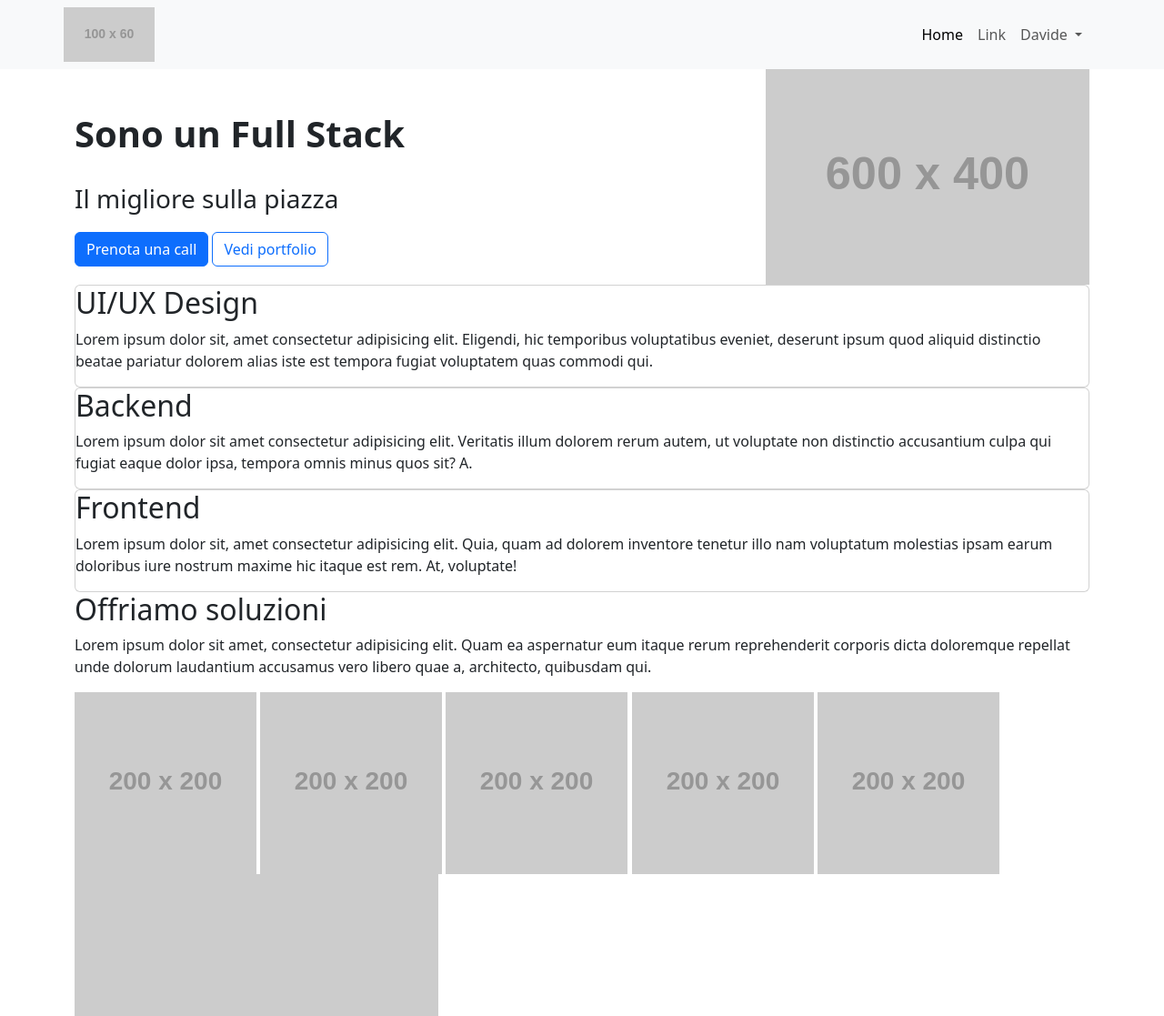
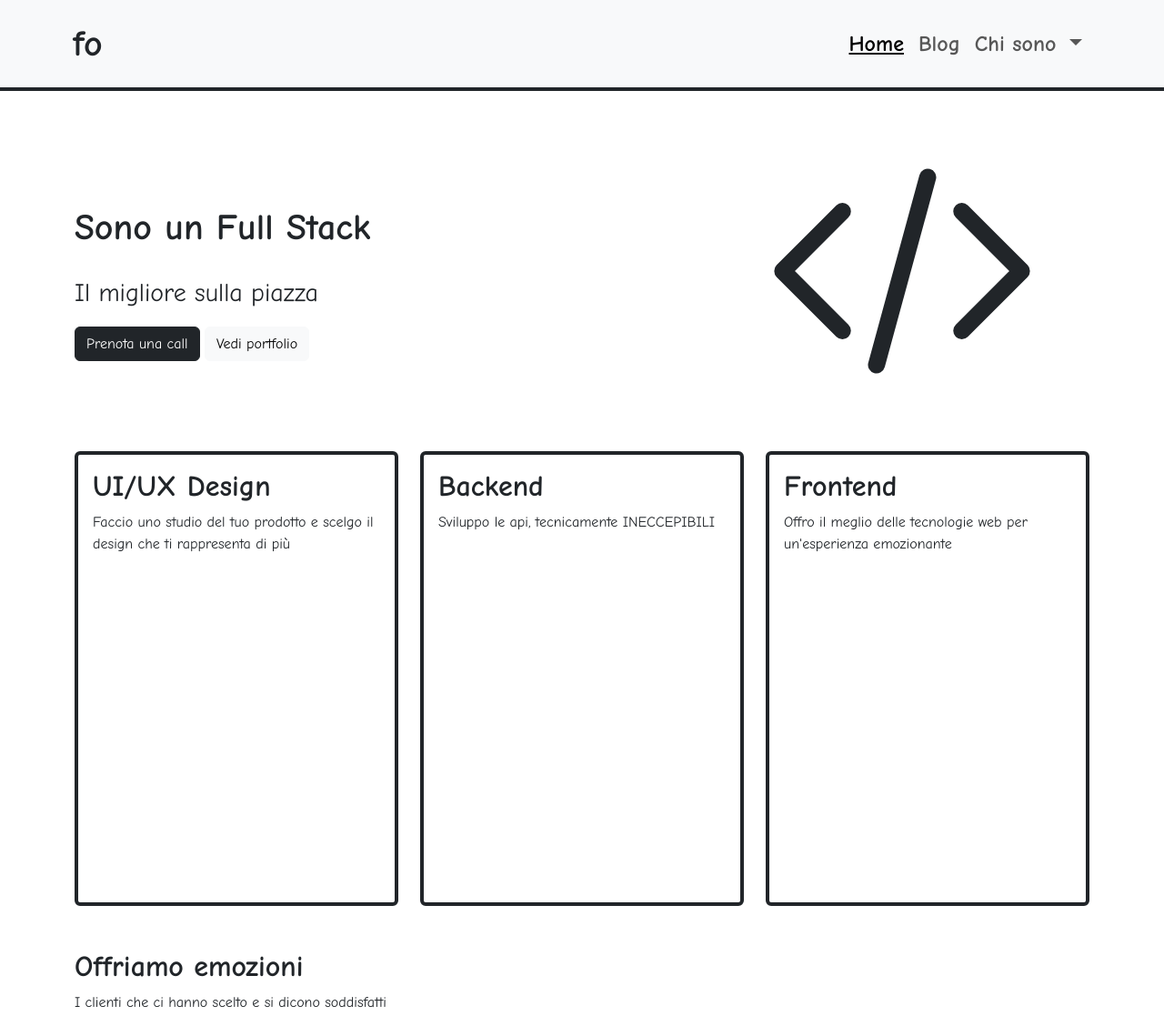
Before and after one commit to frncscrlnd/Downloads, a plain HTML site: page index.html in a window 1280 px wide. Shown: the top 1117 px of the page at 91% size. Drawn offline with nearby package versions, Linux system fonts and the light colour scheme; placeholder pictures from the web are drawn by us.

Commit message:
consegna

```diff
--- a/index.html
+++ b/index.html
@@ -6,36 +6,62 @@
     <!-- bootstrap cdn -->
     <link href="https://cdn.jsdelivr.net/npm/bootstrap@5.3.8/dist/css/bootstrap.min.css" rel="stylesheet"
         integrity="sha384-sRIl4kxILFvY47J16cr9ZwB07vP4J8+LH7qKQnuqkuIAvNWLzeN8tE5YBujZqJLB" crossorigin="anonymous">
-    <title>Document</title>
+    <title>Portfolio</title>
     <!-- normalize css cdn -->
     <link rel="stylesheet" href="https://cdn.jsdelivr.net/npm/normalize.css@8.0.1/normalize.min.css" />
+    <!-- icon -->
+     <link rel="icon" href="assets/dev.ico">
+    <!-- font -->
+    <link rel="preconnect" href="https://fonts.googleapis.com">
+    <link rel="preconnect" href="https://fonts.gstatic.com" crossorigin>
+    <link href="https://fonts.googleapis.com/css2?family=Comic+Neue:ital,wght@0,300;0,400;0,700;1,300;1,400;1,700&display=swap" rel="stylesheet">
+    <style>
+        .nav-link.active{
+            text-decoration: underline;
+        }
+        body{
+            font-family: "Comic Neue", cursive;
+        }
+        .logo{
+            font-size: 40px;
+            margin: 10px;
+        }
+        .min-height-500 {
+            min-height: 500px;
+        }
+        .icon-small {
+            width: 300px;
+        }
+    </style>
 </head>
 <body>
-    <div class="bg-body-tertiary">
+    <div class="bg-body-tertiary border-bottom border-4 border-dark">
         <header class="navbar bg-body-tertiary container-xl">
-            <img src="https://placehold.co/100x60" alt="Logo">
-            <nav class="navbar navbar-expand-lg bg-body-tertiary ">
+            <p class="logo fw-bold">
+                fo
+            </p>
+            <nav class="navbar navbar-expand-lg bg-body-tertiary fs-4">
                 <div class="container-fluid">
                     <button class="navbar-toggler" type="button" data-bs-toggle="collapse"
                         data-bs-target="#navbarSupportedContent" aria-controls="navbarSupportedContent"
                         aria-expanded="false" aria-label="Toggle navigation">
                         <span class="navbar-toggler-icon"></span>
                     </button>
-                    <div class="collapse navbar-collapse" id="navbarSupportedContent">
+                    <div class="collapse navbar-collapse fw-bold" id="navbarSupportedContent">
                         <ul class="navbar-nav me-auto mb-2 mb-lg-0">
                             <li class="nav-item">
                                 <a class="nav-link active" aria-current="page" href="#">Home</a>
                             </li>
                             <li class="nav-item">
-                                <a class="nav-link" href="#">Link</a>
+                                <a class="nav-link" href="#">Blog</a>
                             </li>
                             <li class="nav-item dropdown">
                                 <a class="nav-link dropdown-toggle" href="#" role="button" data-bs-toggle="dropdown"
                                     aria-expanded="false">
-                                    Davide
+                                    Chi sono
                                 </a>
                                 <ul class="dropdown-menu">
-                                    <li><a class="dropdown-item" href="#">Panda</a></li>
+                                    <li><a class="dropdown-item" href="#">CV</a></li>
                                 </ul>
                             </li>
                         </ul>
@@ -45,7 +71,7 @@
         </header>
     </div>
     <main>
-        <section class="container-xl">
+        <section class="container-xl my-5">
             <div class="row gap-3 gap-md-0">
                 <div class="col-12 col-md-6 col-lg-8 d-flex flex-column justify-content-center">
                     <div>
@@ -53,77 +79,103 @@
                         <p class="fs-3">Il migliore sulla piazza</p>
                     </div>
                     <div>
-                        <button class="btn btn-primary">Prenota una call</button>
-                        <button class="btn btn-outline-primary">Vedi portfolio</button>
+                        <button class="btn btn-dark">Prenota una call</button>
+                        <button class="btn btn-light">Vedi portfolio</button>
                     </div>
                 </div>
                 <div class="col-12 col-md-6 col-lg-4">
                     <picture >
-                        <source media="(min-width:768px)" srcset="https://placehold.co/600x400">
-                        <source media="(min-width:465px)" srcset="https://placehold.co/500x300">
-                        <img src="https://placehold.co/300x200" alt="Flowers" class="mw-100">
+                        <source media="(min-width:768px)" srcset="/assets/migliore.drawio.png">
+                        <source media="(min-width:465px)" srcset="/assets/migliore.drawio.png">
+                        <svg class="icon-small" xmlns="http://www.w3.org/2000/svg" fill="none"
+                            viewBox="0 0 24 24" stroke-width="1.5" stroke="currentColor">
+                        <path stroke-linecap="round" stroke-linejoin="round"
+                                d="M17.25 6.75 22.5 12l-5.25 5.25m-10.5 0L1.5 12l5.25-5.25m7.5-3-4.5 16.5" />
+                        </svg>
                     </picture>
                 </div>
             </div>
         </section>
         <section>
-            <div class="values container">
-                <article class="card">
-                    <h2>UI/UX Design</h2>
-                    <p>Lorem ipsum dolor sit, amet consectetur adipisicing elit. Eligendi, hic temporibus voluptatibus
-                        eveniet, deserunt ipsum quod aliquid distinctio beatae pariatur dolorem alias iste est tempora
-                        fugiat voluptatem quas commodi qui.</p>
-                </article>
-                <article class="card">
-                    <h2>Backend</h2>
-                    <p>Lorem ipsum dolor sit amet consectetur adipisicing elit. Veritatis illum dolorem rerum autem, ut
-                        voluptate non distinctio accusantium culpa qui fugiat eaque dolor ipsa, tempora omnis minus quos
-                        sit? A.</p>
-                </article>
-                <article class="card">
-                    <h2>Frontend</h2>
-                    <p>Lorem ipsum dolor sit, amet consectetur adipisicing elit. Quia, quam ad dolorem inventore tenetur
-                        illo nam voluptatum molestias ipsam earum doloribus iure nostrum maxime hic itaque est rem. At,
-                        voluptate!</p>
-                </article>
+            <div class="values container my-5">
+                <div class="row">
+                    <div class="col-12 col-md-4">
+                        <article class="card min-height-500 p-3 border-4 border-dark">
+                            <h2 class="fw-bold">UI/UX Design</h2>
+                            <p>
+                                Faccio uno studio
+                                del tuo prodotto
+                                e scelgo il design che
+                                ti rappresenta di più
+                            </p>
+                        </article>
+                    </div>
+                    <div class="col-12 col-md-4 mt-5 mt-md-0">
+                        <article class="card min-height-500 p-3 border-4 border-dark">
+                            <h2 class="fw-bold">Backend</h2>
+                            <p>
+                                Sviluppo le api,
+                                tecnicamente
+                                INECCEPIBILI
+                            </p>
+                        </article>
+                    </div>
+                    <div class="col-12 col-md-4 mt-5 mt-md-0">
+                        <article class="card min-height-500 p-3 border-4 border-dark">
+                                <h2 class="fw-bold">Frontend</h2>
+                                <p>
+                                    Offro il meglio delle
+                                    tecnologie web per
+                                    un'esperienza
+                                    emozionante
+                                </p>
+                        </article>
+                    </div>
+                    </div>
+                </div>
             </div>
         </section>
-        <section class="container">
-            <h2>Offriamo soluzioni</h2>
-            <p>Lorem ipsum dolor sit amet, consectetur adipisicing elit. Quam ea aspernatur eum itaque rerum
-                reprehenderit corporis dicta doloremque repellat unde dolorum laudantium accusamus vero libero quae a,
-                architecto, quibusdam qui.</p>
-            <div class="showroom">
-                <img src="https://placehold.co/200x200" alt="ferrari">
-                <img src="https://placehold.co/200x200" alt="porsche">
-                <img src="https://placehold.co/200x200" alt="lambo">
-                <img src="https://placehold.co/200x200" alt="pagani">
-                <img src="https://placehold.co/200x200" alt="fiat panda di davide">
+        <section class="container my-5">
+            <h2 class="fw-bold">Offriamo emozioni</h2>
+            <p>I clienti che ci hanno scelto e si dicono soddisfatti</p>
+            <div class="">
+                <img src="assets/horse.png" width="200" alt="ferrari">
+                <img src="assets/lightning.png" width="200" alt="porsche">
+                <img src="assets/bull.png" width="200" alt="lambo">
+                <img src="assets/pagani.png" width="200" alt="pagani">
+                <img src="assets/panda.png" width="200" alt="panda">
+                <img src="assets/dacia.png" width="200" alt="dacia">
             </div>
         </section>
-        <section class="container book-a-call-cta">
-            <img src="https://placehold.co/400x400" alt="">
-            <div class="book-a-call-cta__text">
+        <section class="container book-a-call-cta my-5 d-flex align-items-center flex-column flex-md-row gap-4">
+            <img src="assets/finger.png" alt="" class="img-fluid" width="400px" />
+
+            <div class="book-a-call-cta__text my-5 my-md-0">
                 <h2>Adesso tocca a te</h2>
-                <p>Lorem ipsum dolor sit amet consectetur, adipisicing elit. Dicta expedita animi quos quasi dolores?
-                    Architecto rerum veritatis quos corrupti minus earum blanditiis facere ducimus laborum beatae.
-                    Corrupti consequatur magni a.</p>
-                <button class="btn btn-primary">Prenota una call</button>
+                <p>
+                    Sceglimi per il tuo prossimo progetto<br>
+                    dai un boost alle tue vendite
+                </p>
+                <button class="btn btn-dark">Prenota una call</button>
             </div>
         </section>
-        <section class="container">
+        <section class="container border border-4 border-dark rounded">
             <h2>Contattami</h2>
-            <form class="contact-form">
-                <input type="email" name="" id="" placeholder="Inserisci la tua email">
-                <textarea name="" id="" cols="30" rows="10"
-                    placeholder="Ciao Davide ti contatto per l'annuncio Fiat Panda"></textarea>
-                <div>
-                    <button class="btn btn-secondary">Invia</button>
+            <nav class="navbar bg-body-tertiary col-12">
+            <form class="container-fluid">
+                <div class="input-group">
+                    <span class="input-group-text" id="basic-addon1">@</span>
+                    <input type="text" class="form-control" placeholder="Indirizzo e-mail" aria-label="Username" aria-describedby="basic-addon1"/>
+                </div>
+                <div class="form-floating" style="width: 100%;">
+                    <textarea class="form-control" style="min-height: 300px;" placeholder="Sono interessato a..." id="floatingTextarea2" style="height: 100px"></textarea>
+                    <label for="floatingTextarea2">Scrivi qui</label>
                 </div>
             </form>
+            </nav>
         </section>
     </main>
-    <footer class="container">
+    <footer class="container my-3">
         &copy; 2025 | All rights are reserved
     </footer>
 
```
Also changed, not shown: assets/bull.png (added), assets/dacia.png (added), assets/dev.ico (added), assets/finger.png (added), assets/horse.png (added), assets/lightning.png (added), assets/pagani.png (added), assets/panda.png (added).
